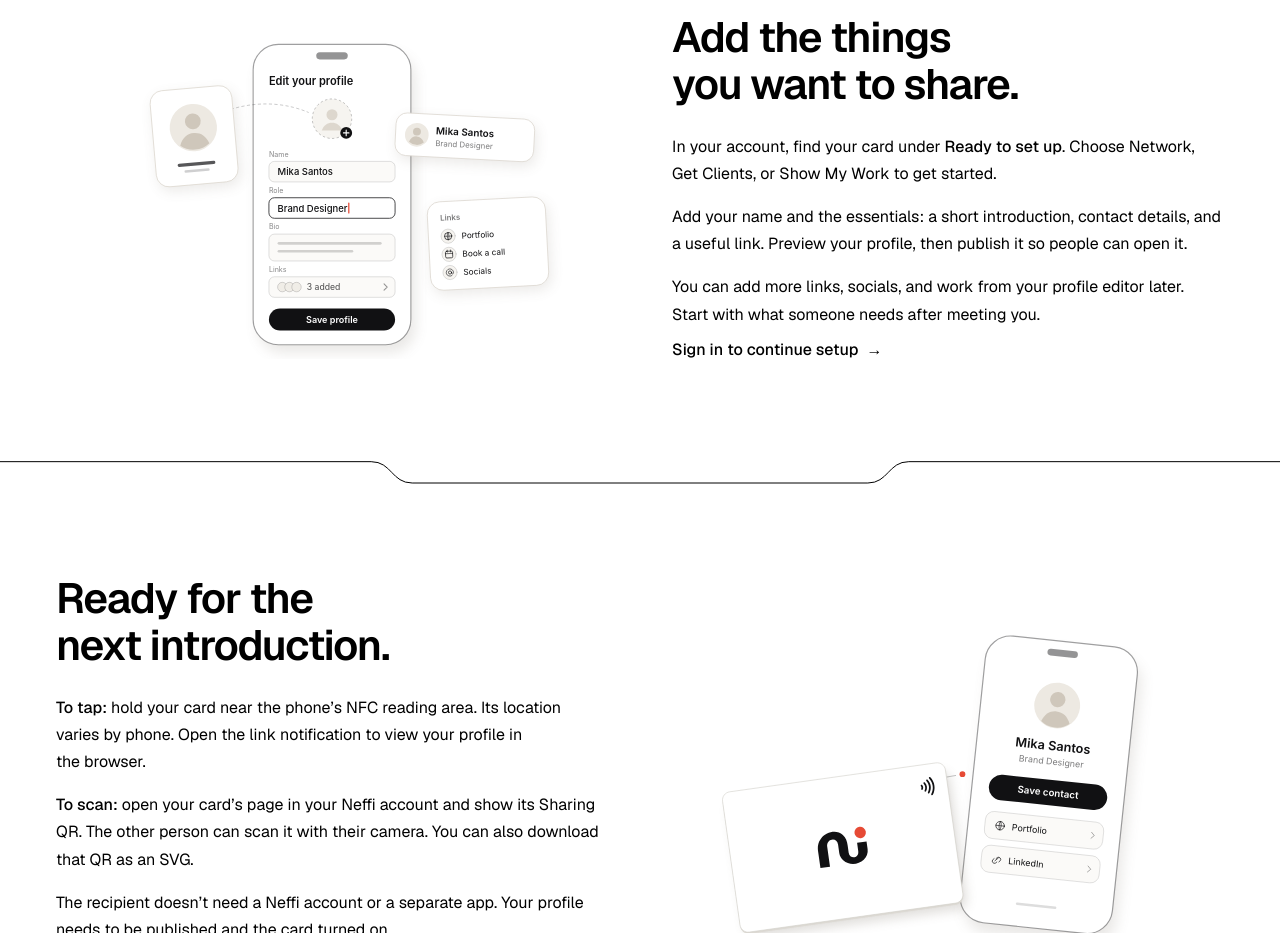
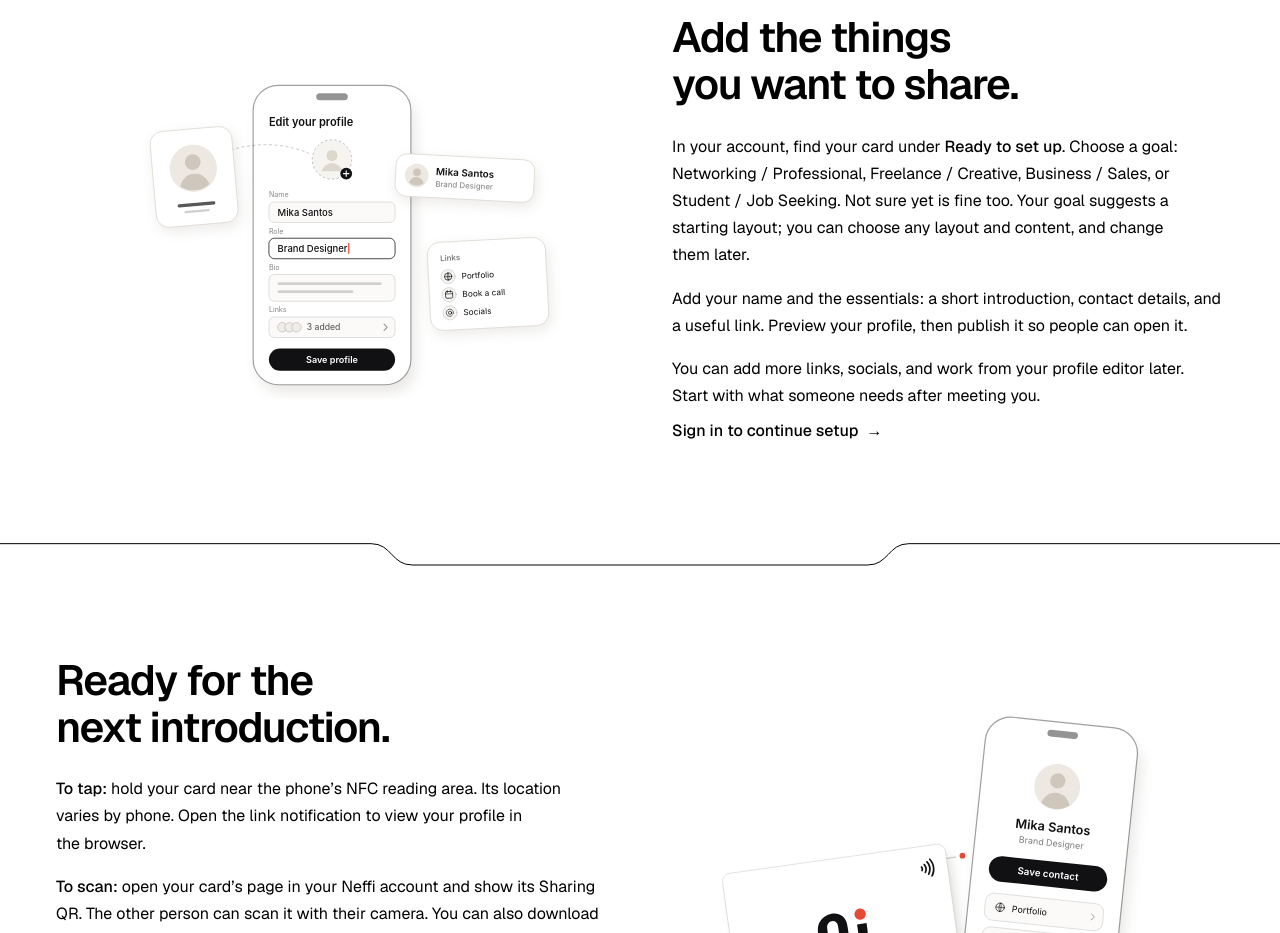
Before and after one commit to iyawnnn/neffi, a Next.js app: page /guide in a window 1280 px wide. Shown: the part 1840-2773 px from the top of the page. Built offline with nearby package versions, Linux system fonts and the light colour scheme.

Commit message:
fix: align guide goals and editor grouping comment

```diff
--- a/src/app/(marketing)/guide/page.tsx
+++ b/src/app/(marketing)/guide/page.tsx
@@ -72,7 +72,7 @@ export default function GuidePage() {
           <div className="guide-chapter-copy">
             <h2 id="profile-heading" className="mp-heading">Add the things you want to share.</h2>
             <div className="mp-copy">
-              <p>In your account, find your card under <strong>Ready to set up</strong>. Choose Network, Get Clients, or Show My Work to get started.</p>
+              <p>In your account, find your card under <strong>Ready to set up</strong>. Choose a goal: Networking / Professional, Freelance / Creative, Business / Sales, or Student / Job Seeking. Not sure yet is fine too. Your goal suggests a starting layout; you can choose any layout and content, and change them later.</p>
               <p>Add your name and the essentials: a short introduction, contact details, and a useful link. Preview your profile, then publish it so people can open it.</p>
               <p>You can add more links, socials, and work from your profile editor later. Start with what someone needs after meeting you.</p>
             </div>
--- a/src/modules/profiles/block-options.ts
+++ b/src/modules/profiles/block-options.ts
@@ -5,6 +5,6 @@ export type LinkKind = (typeof profileLinkType.enumValues)[number];
 export const LINK_KINDS = Object.keys(PLATFORMS) as LinkKind[];
 export const LINK_KIND_LABELS = Object.fromEntries(Object.entries(PLATFORMS).map(([kind, metadata]) => [kind, metadata.publicLabel ?? metadata.label])) as Record<LinkKind, string>;
 
-// How the scene editor groups blocks. Visitors still see one list in stored order.
+// How the scene editor groups blocks.
 export const BLOCK_SECTIONS = { links: ["link"], content: ["about", "project"], actions: ["contact", "booking", "form"] } as const satisfies Record<string, readonly (typeof blockType.enumValues)[number][]>;
 export type BlockSection = keyof typeof BLOCK_SECTIONS;
```
Also changed, not shown: 2 other files (tests, documents, lock files or other folders).
